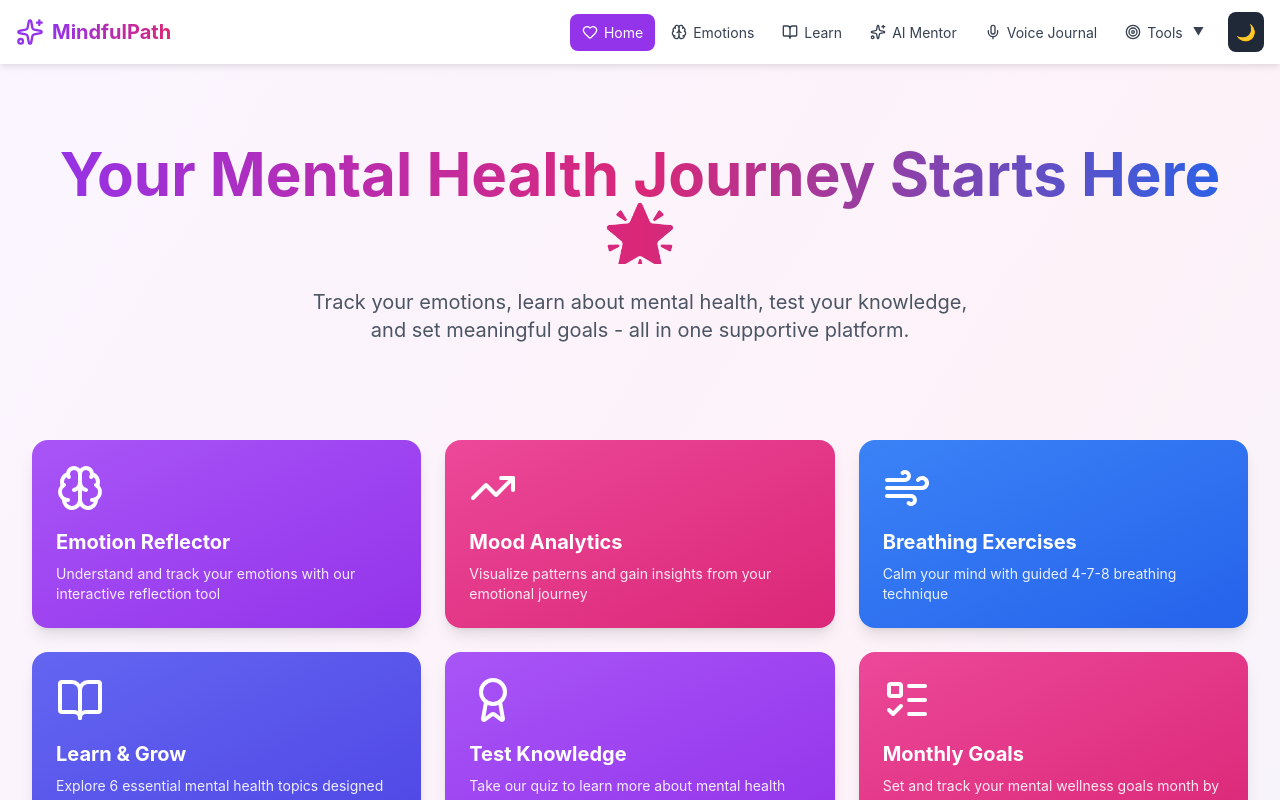
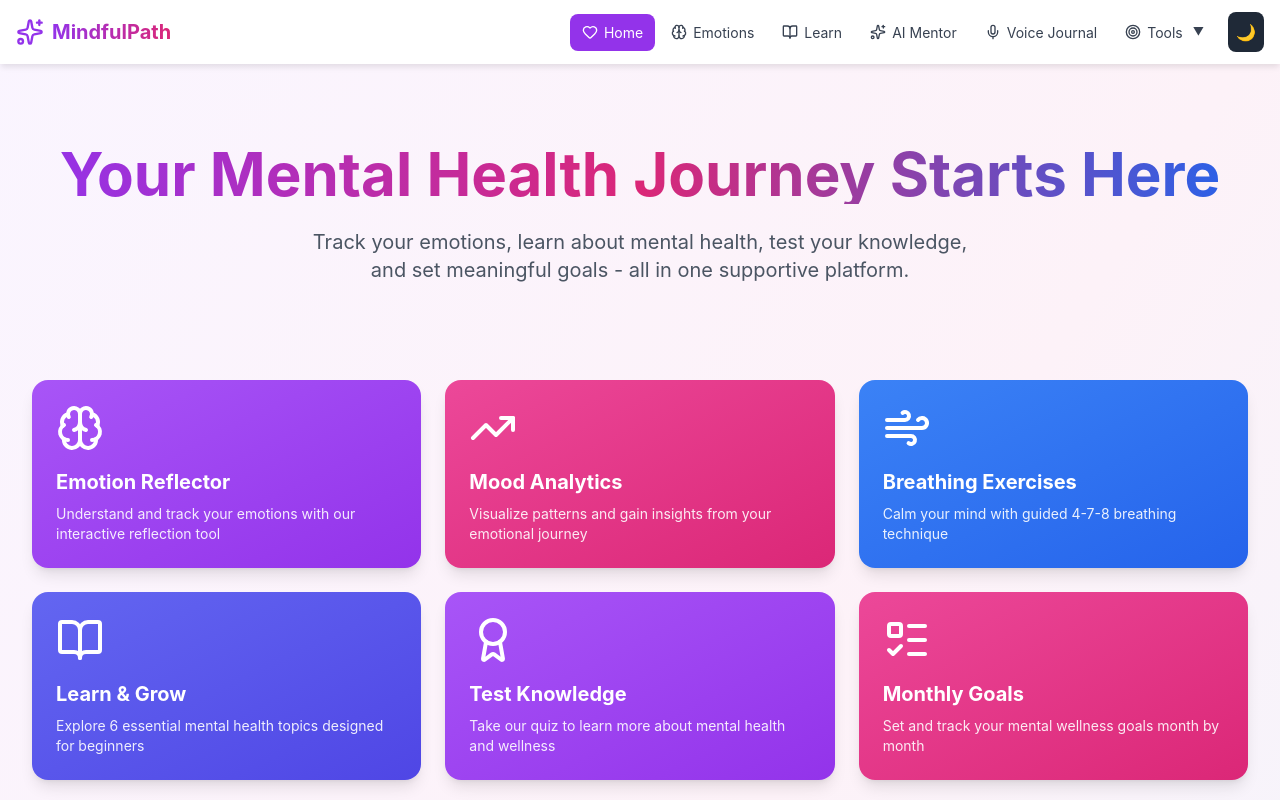
Before and after one commit to Riyadpatel24/mindfulpath-platform, a React (Create React App) app: page / in a window 1280 px wide. Shown: the top 800 px of the page. Built offline with nearby package versions, Linux system fonts and the light colour scheme.

Commit message:
Fix formatting and remove unnecessary line

```diff
--- a/src/App.js
+++ b/src/App.js
@@ -1298,7 +1298,6 @@ function VoiceJournal() {
   );
 }
 
-
 function DataManagement() {
   const [exportStatus, setExportStatus] = useState('');
   const [importStatus, setImportStatus] = useState('');
@@ -1740,7 +1739,7 @@ function HomePage({ setCurrentPage }) {
       {/* Hero Section */}
       <div className="text-center space-y-6 py-12">
         <h1 className="text-5xl md:text-6xl font-bold bg-gradient-to-r from-purple-600 via-pink-600 to-blue-600 bg-clip-text text-transparent">
-          Your Mental Health Journey Starts Here 🌟
+          Your Mental Health Journey Starts Here
         </h1>
         <p className="text-xl text-gray-600 max-w-2xl mx-auto">
           Track your emotions, learn about mental health, test your knowledge, and set meaningful goals - all in one supportive platform.
```
